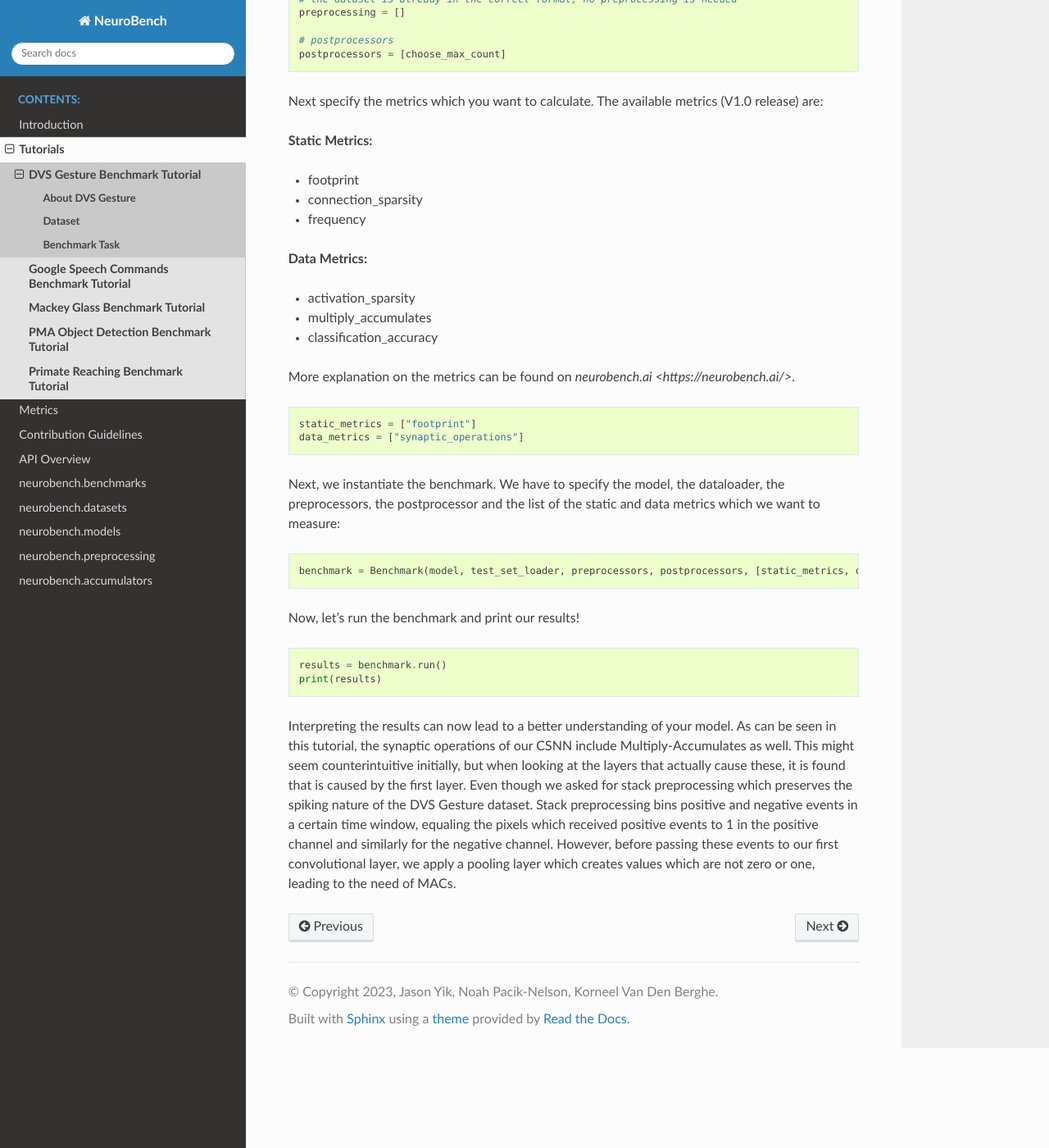
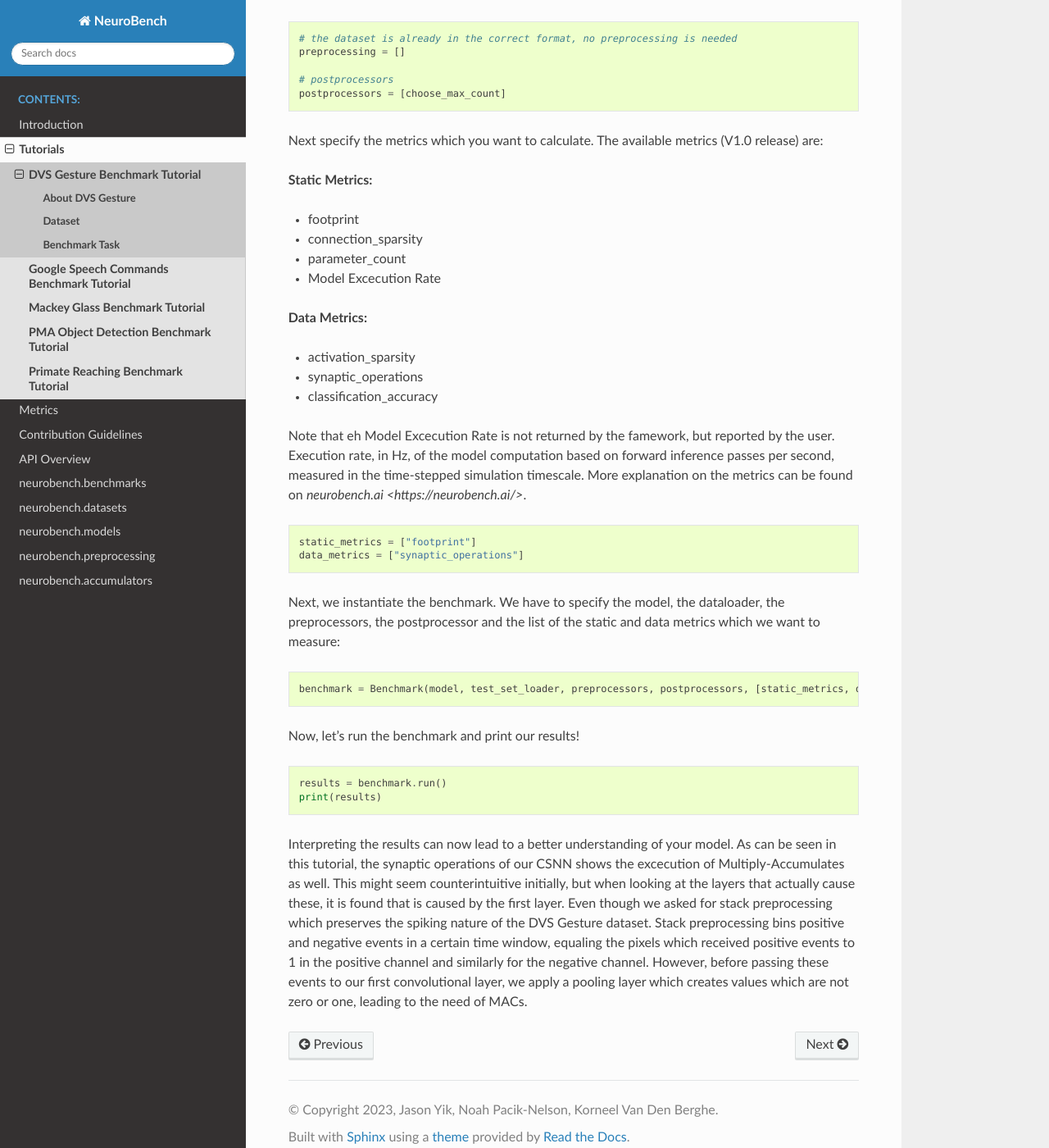
Before and after one commit to NeuroBench/neurobench, a Sphinx documentation site: the page built from docs/tutorials/tutorial_neurobench.dvs.rst, in a window 1280 px wide and 1400 px high, scrolled down 1918 px. Shown: the whole window at 82% size. Built offline with Sphinx 7.4.7 and the Read the Docs theme 2.0.0, drawn with Linux system fonts in a browser that asks for light colours; some of the changed text lies outside the part shown.

Commit message:
Update tutorial_neurobench.dvs.rst
Polished metrics naming

```diff
--- a/docs/tutorials/tutorial_neurobench.dvs.rst
+++ b/docs/tutorials/tutorial_neurobench.dvs.rst
@@ -46,14 +46,14 @@ For this tutorial, we will make use of the example architecture that is included
    # this is the network we will be using in this tutorial
    from neurobench.examples.dvs_gesture.CSNN import Conv_SNN
 
-To get started, we will load our desired dataset in a dataloader. Note that upon initializing the dataset, the preprocessing can be applied to the dataset, avoiding the need for further preprocessing in the benchmark itself.
+To get started, we will load our desired dataset in a dataloader. Note that upon initializing the dataset, several preprocessing methods can be applied to the dataset itself, avoiding the need for further preprocessing in the benchmark itself.
 
 .. code:: python
 
    test_set = DVSGesture("data/dvs_gesture/", split="testing", preprocessing="stack")
    test_set_loader = DataLoader(test_set, batch_size=16, shuffle=True, drop_last=True)
 
-Next, load our model and wrap it in the corresponding NeuroBench wrapper. At the time of writing this tutorial, (V1.0) snnTorch is the only supported framework, therefore, we will wrap our snnTorch model in the SNNTorchModel() wrapper.
+Next, load our model and wrap it in the corresponding NeuroBench wrapper. At the time of writing this tutorial, (V1.0) snnTorch is the only supported framework, therefore, we will wrap our snnTorch model in the SNNTorchModel() wrapper. Note that any framework based on PyTorch can be wrapped in a TorchModel() wrapper, and the neuron layers can be added with add_activation_module().
 
 .. code:: python
 
@@ -79,15 +79,16 @@ Next specify the metrics which you want to calculate. The available metrics (V1.
 
 - footprint
 - connection_sparsity
-- frequency
+- parameter_count
+- Model Excecution Rate
 
 **Data Metrics:**
 
 - activation_sparsity
-- multiply_accumulates
+- synaptic_operations
 - classification_accuracy
 
-More explanation on the metrics can be found on `neurobench.ai <https://neurobench.ai/>`.
+Note that eh Model Excecution Rate is not returned by the famework, but reported by the user. Execution rate, in Hz, of the model computation based on forward inference passes per second, measured in the time-stepped simulation timescale. More explanation on the metrics can be found on `neurobench.ai <https://neurobench.ai/>`.
 
 .. code:: python
 
@@ -107,4 +108,4 @@ Now, let's run the benchmark and print our results!
    results = benchmark.run()
    print(results)
 
-Interpreting the results can now lead to a better understanding of your model. As can be seen in this tutorial, the synaptic operations of our CSNN include Multiply-Accumulates as well. This might seem counterintuitive initially, but when looking at the layers that actually cause these, it is found that is caused by the first layer. Even though we asked for stack preprocessing which preserves the spiking nature of the DVS Gesture dataset. Stack preprocessing bins positive and negative events in a certain time window, equaling the pixels which received positive events to 1 in the positive channel and similarly for the negative channel. However, before passing these events to our first convolutional layer, we apply a pooling layer which creates values which are not zero or one, leading to the need of MACs.
+Interpreting the results can now lead to a better understanding of your model. As can be seen in this tutorial, the synaptic operations of our CSNN shows the excecution of Multiply-Accumulates as well. This might seem counterintuitive initially, but when looking at the layers that actually cause these, it is found that is caused by the first layer. Even though we asked for stack preprocessing which preserves the spiking nature of the DVS Gesture dataset. Stack preprocessing bins positive and negative events in a certain time window, equaling the pixels which received positive events to 1 in the positive channel and similarly for the negative channel. However, before passing these events to our first convolutional layer, we apply a pooling layer which creates values which are not zero or one, leading to the need of MACs.
```
